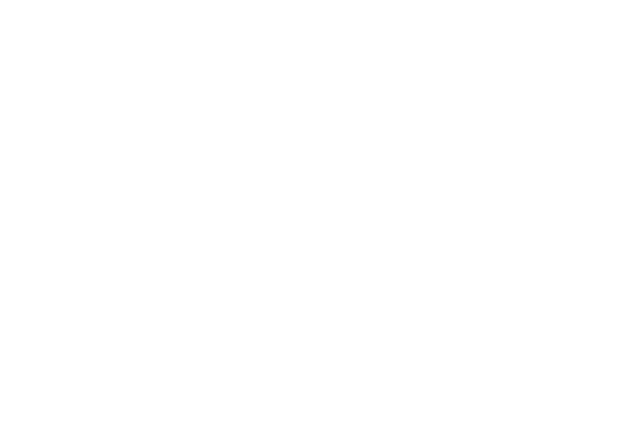
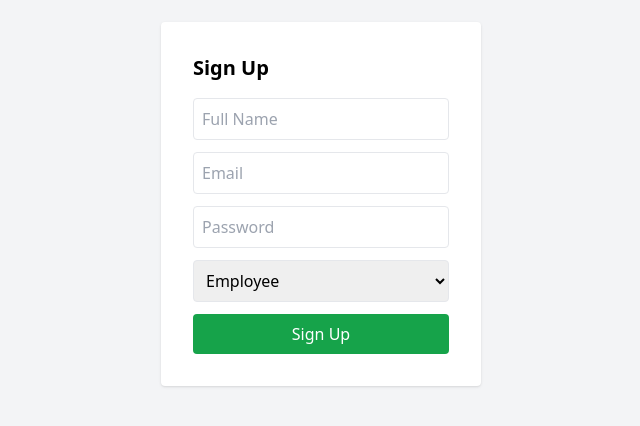
Before and after one commit to cnanditha/WorkSphere, a React (Vite) app: page /signup in a window 1280 px wide. Before the commit this address had no page. Shown: the part 196-622 px from the top of the page, without its empty margins (319-959 px from the left). Built offline with nearby package versions, Linux system fonts and the light colour scheme.

Commit message:
Fix: resolve RLS recursion bug on users table, confirm role based redirect works

```diff
--- a/src/App.jsx
+++ b/src/App.jsx
@@ -1,4 +1,6 @@
-import { BrowserRouter, Routes, Route } from "react-router-dom";
+import { BrowserRouter, Routes, Route, Navigate } from "react-router-dom";
+import Login from "./pages/Login";
+import Signup from "./pages/Signup";
 import EmployeeDashboard from "./pages/EmployeeDashboard";
 import AdminDashboard from "./pages/AdminDashboard";
 import Profile from "./pages/Profile";
@@ -10,6 +12,9 @@ function App() {
   return (
     <BrowserRouter>
       <Routes>
+        <Route path="/" element={<Navigate to="/login" replace />} />
+        <Route path="/login" element={<Login />} />
+        <Route path="/signup" element={<Signup />} />
         <Route path="/employee" element={<EmployeeDashboard />} />
         <Route path="/admin" element={<AdminDashboard />} />
         <Route path="/profile" element={<Profile />} />
--- /dev/null
+++ b/src/lib/auth.js
@@ -0,0 +1,31 @@
+import { supabase } from './supabaseClient';
+
+export async function signUp(email, password, name, role) {
+  const { data, error } = await supabase.auth.signUp({ email, password });
+  if (error) return { error };
+
+  const { error: insertError } = await supabase.from('users').insert({
+    id: data.user.id,
+    name,
+    email,
+    role,
+  });
+  return { data, error: insertError };
+}
+
+export async function signIn(email, password) {
+  const { data, error } = await supabase.auth.signInWithPassword({ email, password });
+  return { data, error };
+}
+
+export async function signOut() {
+  const { error } = await supabase.auth.signOut();
+  return { error };
+}
+
+export async function getCurrentUser() {
+  const { data: { user } } = await supabase.auth.getUser();
+  if (!user) return null;
+  const { data } = await supabase.from('users').select('*').eq('id', user.id).single();
+  return data;
+}
--- /dev/null
+++ b/src/pages/Login.jsx
@@ -0,0 +1,46 @@
+import { useState } from 'react';
+import { useNavigate } from 'react-router-dom';
+import { signIn, getCurrentUser } from '../lib/auth';
+
+export default function Login() {
+  const [email, setEmail] = useState('');
+  const [password, setPassword] = useState('');
+  const [error, setError] = useState('');
+  const navigate = useNavigate();
+
+  async function handleSubmit(e) {
+    e.preventDefault();
+    setError('');
+    const { error } = await signIn(email, password);
+    if (error) {
+      setError(error.message);
+      return;
+    }
+    const user = await getCurrentUser();
+    console.log('Fetched user:',user);
+    if (user?.role === 'admin') navigate('/admin');
+    else navigate('/employee');
+  }
+
+  return (
+    <div className="flex items-center justify-center min-h-screen bg-gray-100">
+      <form onSubmit={handleSubmit} className="bg-white p-8 rounded shadow w-80">
+        <h2 className="text-xl font-bold mb-4">Login</h2>
+        {error && <p className="text-red-500 text-sm mb-2">{error}</p>}
+        <input
+          type="email" placeholder="Email" value={email}
+          onChange={(e) => setEmail(e.target.value)}
+          className="border p-2 w-full mb-3 rounded"
+        />
+        <input
+          type="password" placeholder="Password" value={password}
+          onChange={(e) => setPassword(e.target.value)}
+          className="border p-2 w-full mb-3 rounded"
+        />
+        <button type="submit" className="bg-blue-600 text-white w-full py-2 rounded">
+          Login
+        </button>
+      </form>
+    </div>
+  );
+}
--- /dev/null
+++ b/src/pages/Signup.jsx
@@ -0,0 +1,57 @@
+import { useState } from 'react';
+import { useNavigate } from 'react-router-dom';
+import { signUp } from '../lib/auth';
+
+export default function Signup() {
+  const [name, setName] = useState('');
+  const [email, setEmail] = useState('');
+  const [password, setPassword] = useState('');
+  const [role, setRole] = useState('employee');
+  const [error, setError] = useState('');
+  const navigate = useNavigate();
+
+  async function handleSubmit(e) {
+    e.preventDefault();
+    setError('');
+    const { error } = await signUp(email, password, name, role);
+    if (error) {
+      setError(error.message);
+      return;
+    }
+    navigate('/login');
+  }
+
+  return (
+    <div className="flex items-center justify-center min-h-screen bg-gray-100">
+      <form onSubmit={handleSubmit} className="bg-white p-8 rounded shadow w-80">
+        <h2 className="text-xl font-bold mb-4">Sign Up</h2>
+        {error && <p className="text-red-500 text-sm mb-2">{error}</p>}
+        <input
+          type="text" placeholder="Full Name" value={name}
+          onChange={(e) => setName(e.target.value)}
+          className="border p-2 w-full mb-3 rounded"
+        />
+        <input
+          type="email" placeholder="Email" value={email}
+          onChange={(e) => setEmail(e.target.value)}
+          className="border p-2 w-full mb-3 rounded"
+        />
+        <input
+          type="password" placeholder="Password" value={password}
+          onChange={(e) => setPassword(e.target.value)}
+          className="border p-2 w-full mb-3 rounded"
+        />
+        <select
+          value={role} onChange={(e) => setRole(e.target.value)}
+          className="border p-2 w-full mb-3 rounded"
+        >
+          <option value="employee">Employee</option>
+          <option value="admin">Admin</option>
+        </select>
+        <button type="submit" className="bg-green-600 text-white w-full py-2 rounded">
+          Sign Up
+        </button>
+      </form>
+    </div>
+  );
+}
```
